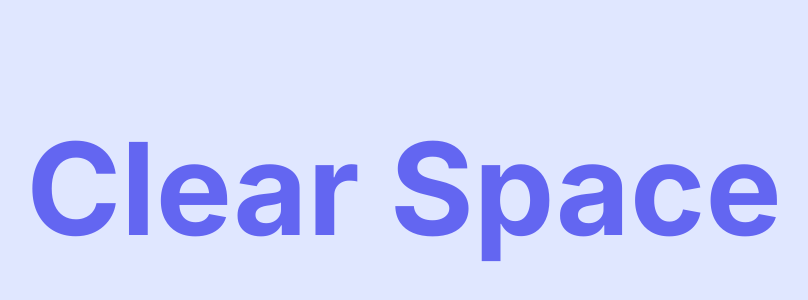
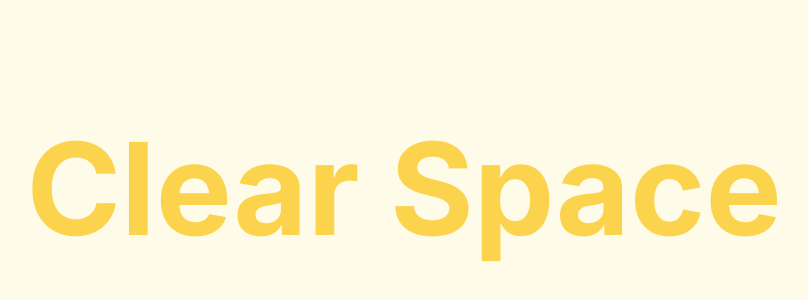
Before and after one commit to surajbera/blank-html, a plain HTML site: page index.html in a window 1280 px wide. Shown: the part 212-512 px from the top of the page, without its empty margins (236-1044 px from the left). Drawn offline with Linux system fonts and the light colour scheme.

Commit message:
color updates

```diff
--- a/index.html
+++ b/index.html
@@ -6,13 +6,13 @@
   <meta name="viewport" content="width=device-width, initial-scale=1.0">
   <title>Blank Slate</title>
   <link href="https://fonts.googleapis.com/css2?family=Inter:wght@400;700&display=swap" rel="stylesheet">
-  <link rel="shortcut icon" type="image/png" href="./fav.png">
+  <link rel="shortcut icon" type="image/png" href="./favicon-v1.png">
   <style>
     body {
       margin: 0;
       padding: 0;
       font-family: 'Inter', Arial, sans-serif;
-      background-color: #e0e7ff;
+      background-color: #fefce8;
       display: flex;
       justify-content: center;
       align-items: center;
@@ -22,7 +22,7 @@
     h1 {
       font-size: 10vw;
       text-align: center;
-      color: #6366f1;
+      color: #fcd34d;
     }
   </style>
 </head>
```
Also changed, not shown: fav.png (deleted), favicon-v1.png (added).
